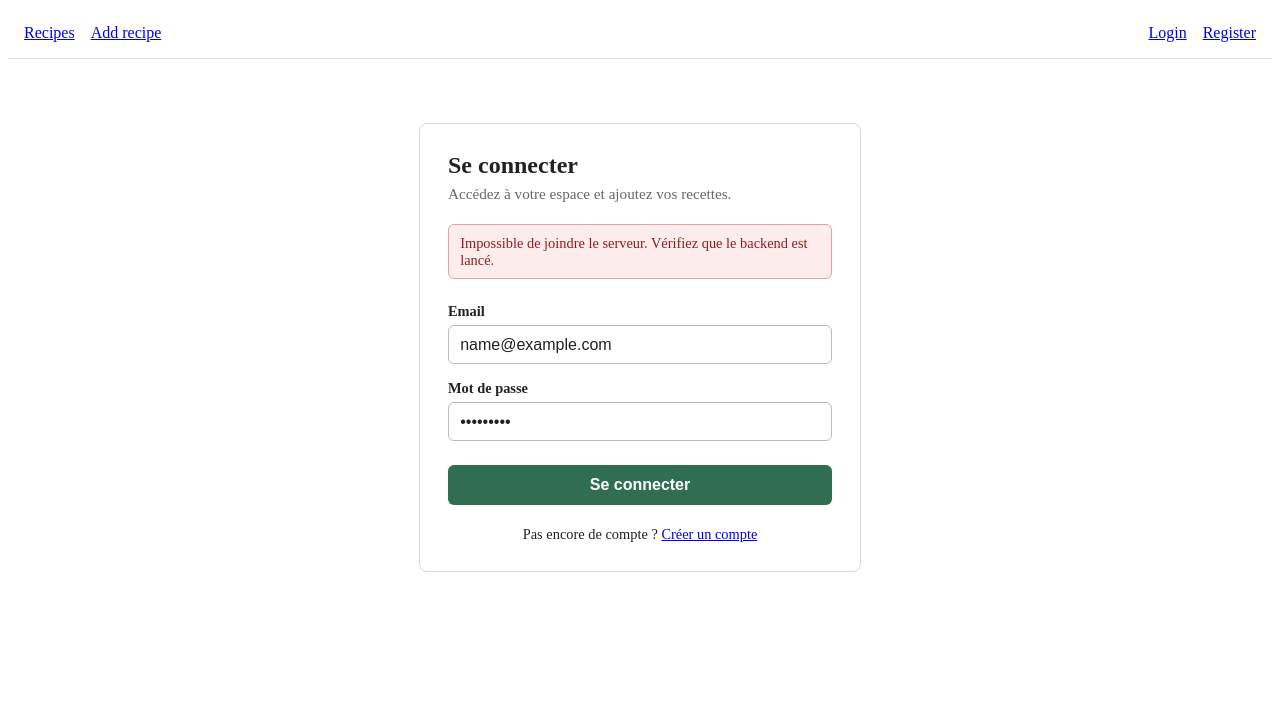
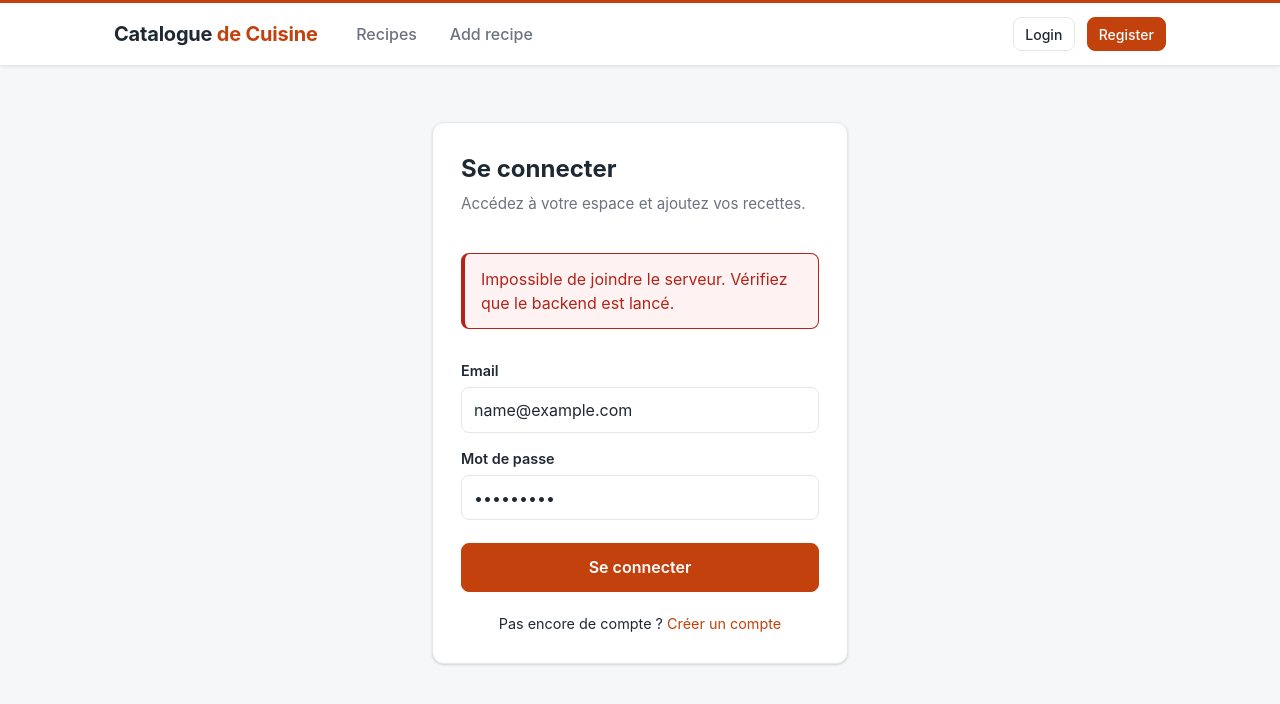
Before and after one commit to leleokko80-cpu/catalogue-de-cuisine, a React app in the folder frontend/: page /recipes/new in a window 1280 px wide. Both pictures are taken after typing "name@example.com", "Sample123" into the empty fields and a click on the button "Se connecter". Shown: the top 704 px of the page. Built offline with nearby package versions, Linux system fonts and the light colour scheme; no server answers; the HTML template or start-up script is replaced by a standard one.

Commit message:
Add global styling, navbar, alerts and delete confirmation dialog

```diff
--- a/frontend/src/App.jsx
+++ b/frontend/src/App.jsx
@@ -11,7 +11,7 @@ export default function App() {
   return (
     <>
       <Navbar />
-      <main style={{ padding: '1rem' }}>
+      <main className="container">
         <Routes>
           <Route path="/" element={<Navigate to="/recipes" replace />} />
           <Route path="/login" element={<LoginPage />} />
--- /dev/null
+++ b/frontend/src/components/Alert.jsx
@@ -0,0 +1,12 @@
+export default function Alert({ type = 'info', children, onClose }) {
+    return (
+      <div className={`alert alert-${type}`} role={type === 'error' ? 'alert' : 'status'}>
+        <span>{children}</span>
+        {onClose && (
+          <button type="button" className="alert-close" onClick={onClose} aria-label="Dismiss">
+            &times;
+          </button>
+        )}
+      </div>
+    );
+  }
--- a/frontend/src/components/Navbar.jsx
+++ b/frontend/src/components/Navbar.jsx
@@ -1,4 +1,4 @@
-import { Link, useNavigate } from 'react-router-dom';
+import { Link, NavLink, useNavigate } from 'react-router-dom';
 import { useAuth } from '../context/AuthContext';
 
 export default function Navbar() {
@@ -10,22 +10,37 @@ export default function Navbar() {
     navigate('/login');
   }
 
+  const initial = (user?.name || '?').trim().charAt(0).toUpperCase();
+
   return (
-    <nav style={{ display: 'flex', gap: '1rem', padding: '1rem', borderBottom: '1px solid #ddd', alignItems: 'center' }}>
-      <Link to="/recipes">Recipes</Link>
-      <Link to="/recipes/new">Add recipe</Link>
-      <span style={{ marginLeft: 'auto' }} />
+    <header className="navbar">
+      <div className="navbar-inner">
+        <Link to="/recipes" className="navbar-brand">
+          Catalogue<span> de Cuisine</span>
+        </Link>
+
+        <nav className="navbar-links">
+          <NavLink to="/recipes" end>Recipes</NavLink>
+          <NavLink to="/recipes/new">Add recipe</NavLink>
+        </nav>
+
+        <div className="navbar-user">
           {isAuthenticated ? (
             <>
-          <span>Bonjour, {user?.name}</span>
-          <button type="button" onClick={handleLogout}>Se déconnecter</button>
+              <span className="navbar-avatar" aria-hidden="true">{initial}</span>
+              <span className="navbar-name">{user?.name}</span>
+              <button type="button" className="btn btn-sm" onClick={handleLogout}>
+                Se déconnecter
+              </button>
             </>
           ) : (
             <>
-          <Link to="/login">Login</Link>
-          <Link to="/register">Register</Link>
+              <Link to="/login" className="btn btn-sm">Login</Link>
+              <Link to="/register" className="btn btn-sm btn-primary">Register</Link>
             </>
           )}
-    </nav>
+        </div>
+      </div>
+    </header>
   );
 }
--- a/frontend/src/index.css
+++ b/frontend/src/index.css
@@ -0,0 +1,258 @@
+:root {
+    --bg: #f6f7f9;
+    --surface: #ffffff;
+    --text: #1f2933;
+    --muted: #6b7280;
+    --border: #e3e6ea;
+    --primary: #c2410c;
+    --primary-hover: #9a3412;
+    --danger: #b42318;
+    --danger-bg: #fef3f2;
+    --success: #067647;
+    --success-bg: #ecfdf3;
+    --info: #175cd3;
+    --info-bg: #eff8ff;
+    --radius: 8px;
+    --shadow: 0 1px 2px rgba(16, 24, 40, 0.06), 0 1px 3px rgba(16, 24, 40, 0.1);
+    --shadow-lg: 0 12px 32px rgba(16, 24, 40, 0.18);
+  }
+
+  * { box-sizing: border-box; }
+
+  body {
+    margin: 0;
+    background: var(--bg);
+    color: var(--text);
+    font-family: -apple-system, BlinkMacSystemFont, "Segoe UI", Roboto, Helvetica, Arial, sans-serif;
+    line-height: 1.5;
+  }
+
+  h2 { font-size: 1.75rem; margin: 0 0 1rem; }
+  h3 { font-size: 1.15rem; }
+
+  a { color: var(--primary); text-decoration: none; }
+  a:hover { color: var(--primary-hover); text-decoration: underline; }
+
+  /* Layout */
+  .container { max-width: 1100px; margin: 0 auto; padding: 1.5rem; }
+  .muted { color: var(--muted); }
+
+ /* Links that look like buttons */
+.btn:hover { text-decoration: none; }
+a.btn-primary:hover { color: #fff; }
+
+/* Navbar */
+.navbar {
+  position: sticky;
+  top: 0;
+  z-index: 50;
+  background: var(--surface);
+  border-top: 3px solid var(--primary);
+  border-bottom: 1px solid var(--border);
+  box-shadow: 0 1px 3px rgba(16, 24, 40, 0.08);
+}
+
+.navbar-inner {
+  max-width: 1100px;
+  margin: 0 auto;
+  padding: 0.75rem 1.5rem;
+  display: flex;
+  align-items: center;
+  gap: 1.5rem;
+  flex-wrap: wrap;
+}
+
+.navbar-brand {
+  font-size: 1.25rem;
+  font-weight: 700;
+  letter-spacing: -0.01em;
+  color: var(--text);
+}
+.navbar-brand span { color: var(--primary); }
+.navbar-brand:hover { color: var(--text); text-decoration: none; }
+
+.navbar-links { display: flex; gap: 0.25rem; }
+.navbar-links a {
+  padding: 0.45rem 0.9rem;
+  border-radius: 999px;
+  font-weight: 500;
+  color: var(--muted);
+  transition: background 0.15s, color 0.15s;
+}
+.navbar-links a:hover {
+  background: #f1f3f5;
+  color: var(--text);
+  text-decoration: none;
+}
+.navbar-links a.active {
+  background: #fff1e8;
+  color: var(--primary);
+}
+
+.navbar-user {
+  margin-left: auto;
+  display: flex;
+  align-items: center;
+  gap: 0.75rem;
+}
+.navbar-avatar {
+  width: 34px;
+  height: 34px;
+  display: flex;
+  align-items: center;
+  justify-content: center;
+  border-radius: 50%;
+  background: var(--primary);
+  color: #fff;
+  font-weight: 600;
+}
+.navbar-name { font-weight: 500; }
+
+@media (max-width: 600px) {
+  .navbar-name { display: none; }
+  .navbar-inner { gap: 0.75rem; }
+}
+  /* Forms */
+  label { display: block; font-weight: 500; margin-bottom: 0.25rem; }
+
+  input, textarea, select {
+    width: 100%;
+    padding: 0.6rem 0.75rem;
+    font: inherit;
+    color: var(--text);
+    background: var(--surface);
+    border: 1px solid var(--border);
+    border-radius: var(--radius);
+    transition: border-color 0.15s, box-shadow 0.15s;
+  }
+  input:focus, textarea:focus, select:focus {
+    outline: none;
+    border-color: var(--primary);
+    box-shadow: 0 0 0 3px rgba(194, 65, 12, 0.15);
+  }
+
+  .form-card {
+    max-width: 640px;
+    margin: 0 auto;
+    padding: 1.5rem;
+    background: var(--surface);
+    border: 1px solid var(--border);
+    border-radius: 12px;
+    box-shadow: var(--shadow);
+  }
+  .field { display: flex; flex-direction: column; gap: 0.25rem; margin-bottom: 1rem; }
+  .field-row { display: flex; gap: 1rem; }
+  .field-row .field { flex: 1; }
+  .field-error { color: var(--danger); font-size: 0.85rem; }
+  .list-row { display: flex; align-items: flex-start; gap: 0.5rem; margin-bottom: 0.5rem; }
+  .step-number { min-width: 1.5rem; padding-top: 0.6rem; color: var(--muted); font-weight: 500; }
+  .form-actions { margin-top: 1.5rem; }
+
+  /* Buttons */
+  .btn {
+    display: inline-flex;
+    align-items: center;
+    justify-content: center;
+    padding: 0.55rem 1rem;
+    font: inherit;
+    font-weight: 500;
+    color: var(--text);
+    background: var(--surface);
+    border: 1px solid var(--border);
+    border-radius: var(--radius);
+    cursor: pointer;
+    transition: background 0.15s, border-color 0.15s;
+  }
+  .btn:hover { background: #f1f3f5; }
+  .btn:disabled { opacity: 0.6; cursor: not-allowed; }
+  .btn-sm { padding: 0.35rem 0.7rem; font-size: 0.875rem; }
+  .btn-primary { color: #fff; background: var(--primary); border-color: var(--primary); }
+  .btn-primary:hover { background: var(--primary-hover); }
+  .btn-danger { color: #fff; background: var(--danger); border-color: var(--danger); }
+  .btn-danger:hover { background: #912018; }
+
+  /* Recipe pages */
+  .recipe-card {
+    background: var(--surface);
+    box-shadow: var(--shadow);
+    transition: transform 0.15s, box-shadow 0.15s;
+  }
+  .recipe-card:hover {
+    transform: translateY(-3px);
+    box-shadow: var(--shadow-lg);
+    text-decoration: none;
+  }
+  .recipe-placeholder {
+    height: 150px;
+    display: flex;
+    align-items: center;
+    justify-content: center;
+    background: #f1f3f5;
+    color: var(--muted);
+    font-size: 0.9rem;
+  }
+  .page-header { display: flex; align-items: center; gap: 0.75rem; margin: 1rem 0; }
+  .page-header h2 { margin: 0; }
+  .page-actions { margin-left: auto; display: flex; align-items: center; gap: 0.5rem; }
+
+  /* Alerts */
+  .alert {
+    display: flex;
+    align-items: flex-start;
+    justify-content: space-between;
+    gap: 1rem;
+    margin: 1rem 0;
+    padding: 0.8rem 1rem;
+    border: 1px solid;
+    border-left-width: 4px;
+    border-radius: var(--radius);
+    animation: alert-in 0.25s ease-out;
+  }
+  .alert-error   { color: var(--danger);  background: var(--danger-bg);  border-color: var(--danger); }
+  .alert-success { color: var(--success); background: var(--success-bg); border-color: var(--success); }
+  .alert-info    { color: var(--info);    background: var(--info-bg);    border-color: var(--info); }
+  .alert-close {
+    background: none;
+    border: none;
+    color: inherit;
+    font-size: 1.25rem;
+    line-height: 1;
+    cursor: pointer;
+    opacity: 0.7;
+  }
+  .alert-close:hover { opacity: 1; }
+
+  /* Confirmation dialog */
+  .modal-backdrop {
+    position: fixed;
+    inset: 0;
+    z-index: 100;
+    display: flex;
+    align-items: center;
+    justify-content: center;
+    padding: 1rem;
+    background: rgba(16, 24, 40, 0.5);
+    animation: fade-in 0.15s ease-out;
+  }
+  .modal {
+    width: 100%;
+    max-width: 420px;
+    padding: 1.5rem;
+    background: var(--surface);
+    border-radius: 12px;
+    box-shadow: var(--shadow-lg);
+    animation: modal-in 0.2s ease-out;
+  }
+  .modal h3 { margin: 0 0 0.5rem; }
+  .modal p { margin: 0 0 1.25rem; color: var(--muted); }
+  .modal-actions { display: flex; justify-content: flex-end; gap: 0.75rem; }
+
+  @keyframes alert-in {
+    from { opacity: 0; transform: translateY(-8px); }
+    to   { opacity: 1; transform: translateY(0); }
+  }
+  @keyframes fade-in { from { opacity: 0; } to { opacity: 1; } }
+  @keyframes modal-in {
+    from { opacity: 0; transform: translateY(12px) scale(0.98); }
+    to   { opacity: 1; transform: translateY(0) scale(1); }
+  }
--- a/frontend/src/pages/LoginPage.jsx
+++ b/frontend/src/pages/LoginPage.jsx
@@ -3,6 +3,7 @@ import { Link, useLocation, useNavigate } from "react-router-dom";
 import { useAuth } from "../context/AuthContext";
 import { apiErrorMessage, EMAIL_REGEX } from "./authUtils";
 import "./auth.css";
+import Alert from "../components/Alert";
 
 export default function LoginPage() {
   const { login } = useAuth();
@@ -40,12 +41,12 @@ export default function LoginPage() {
   }
 
   return (
-    <main className="auth-page">
+    <div className="auth-page">
       <form className="auth-card" onSubmit={handleSubmit} noValidate>
         <h1 className="auth-title">Se connecter</h1>
         <p className="auth-subtitle">Accédez à votre espace et ajoutez vos recettes.</p>
 
-        {error && <p className="auth-error" role="alert">{error}</p>}
+        {error && <Alert type="error">{error}</Alert>}
 
         <label className="auth-label" htmlFor="login-email">Email</label>
         <input
@@ -75,6 +76,6 @@ export default function LoginPage() {
           Pas encore de compte ? <Link to="/register">Créer un compte</Link>
         </p>
       </form>
-    </main>
+    </div>
   );
 }
--- a/frontend/src/pages/auth.css
+++ b/frontend/src/pages/auth.css
@@ -1,20 +1,20 @@
 .auth-page {
   display: flex;
   justify-content: center;
-  padding: 3rem 1rem;
+  padding: 2rem 0;
 }
 
 .auth-card {
   width: 100%;
-  max-width: 24rem;
+  max-width: 26rem;
   display: flex;
   flex-direction: column;
   gap: 0.35rem;
   padding: 1.75rem;
-  border: 1px solid #d9d9d9;
-  border-radius: 0.5rem;
-  background: #fff;
-  color: #222;
+  background: var(--surface);
+  border: 1px solid var(--border);
+  border-radius: 12px;
+  box-shadow: var(--shadow);
   text-align: left;
 }
 
@@ -25,41 +25,31 @@
 
 .auth-subtitle {
   margin: 0 0 1rem;
-  color: #666;
+  color: var(--muted);
   font-size: 0.95rem;
 }
 
 .auth-label {
-  margin-top: 0.6rem;
+  margin: 0.6rem 0 0;
   font-size: 0.9rem;
   font-weight: 600;
-}
-
-.auth-input {
-  padding: 0.6rem 0.7rem;
-  border: 1px solid #bbb;
-  border-radius: 0.375rem;
-  font-size: 1rem;
-  background: #fff;
-  color: #222;
-}
-
-.auth-input:focus-visible,
-.auth-button:focus-visible {
-  outline: 2px solid #2f6f4f;
-  outline-offset: 2px;
 }
 
 .auth-button {
   margin-top: 1.1rem;
   padding: 0.7rem;
-  border: none;
-  border-radius: 0.375rem;
-  background: #2f6f4f;
+  border: 1px solid var(--primary);
+  border-radius: var(--radius);
+  background: var(--primary);
   color: #fff;
-  font-size: 1rem;
+  font: inherit;
   font-weight: 600;
   cursor: pointer;
+  transition: background 0.15s;
+}
+
+.auth-button:hover:not(:disabled) {
+  background: var(--primary-hover);
 }
 
 .auth-button:disabled {
@@ -67,14 +57,9 @@
   cursor: wait;
 }
 
-.auth-error {
-  margin: 0 0 0.5rem;
-  padding: 0.6rem 0.7rem;
-  border: 1px solid #e0a3a3;
-  border-radius: 0.375rem;
-  background: #fdecec;
-  color: #8a1f1f;
-  font-size: 0.9rem;
+.auth-button:focus-visible {
+  outline: 2px solid var(--primary);
+  outline-offset: 2px;
 }
 
 .auth-switch {
```
Also changed, not shown: frontend/src/components/ConfirmDialog.jsx (added, +31 -0 lines), frontend/src/components/DeleteRecipeButton.jsx (+21 -6 lines), frontend/src/pages/AddRecipePage.jsx (+30 -21 lines), frontend/src/pages/RecipeDetailPage.jsx (+12 -9 lines), frontend/src/pages/RecipeListPage.jsx (+8 -16 lines). Lines whose indentation alone changed are shown as unchanged.
